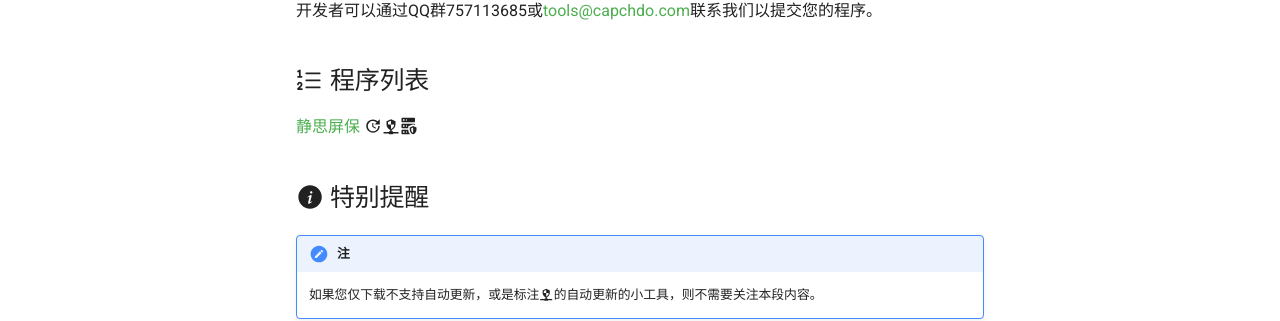
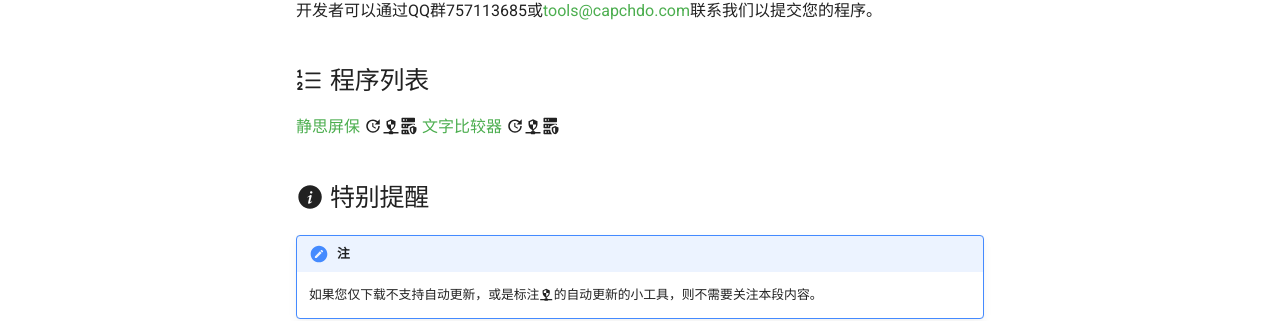
Before and after one commit to Capchdo/blog, an MkDocs documentation site: the page built from docs/tools.md, in a window 1280 px wide and 1139 px high. Shown: the part 476-797 px from the top of the window. Built offline with MkDocs 1.6.1 and Material for MkDocs 9.7.7, drawn with Linux system fonts in a browser that asks for light colours; comment, search, counter and statistics services are not loaded.

Commit message:
添加文字比较器

```diff
--- a/docs/tools.md
+++ b/docs/tools.md
@@ -17,6 +17,7 @@
 ## :octicons-list-ordered-24: 程序列表
 
 [静思屏保](https://lab.capchdo.com/2023/05/23/1809/) :material-update::material-security-network::material-server-security:
+[文字比较器](https://lab.capchdo.com/2023/06/06/1828/) :material-update::material-security-network::material-server-security:
 
 ## :material-information-variant-circle: 特别提醒
 
```
